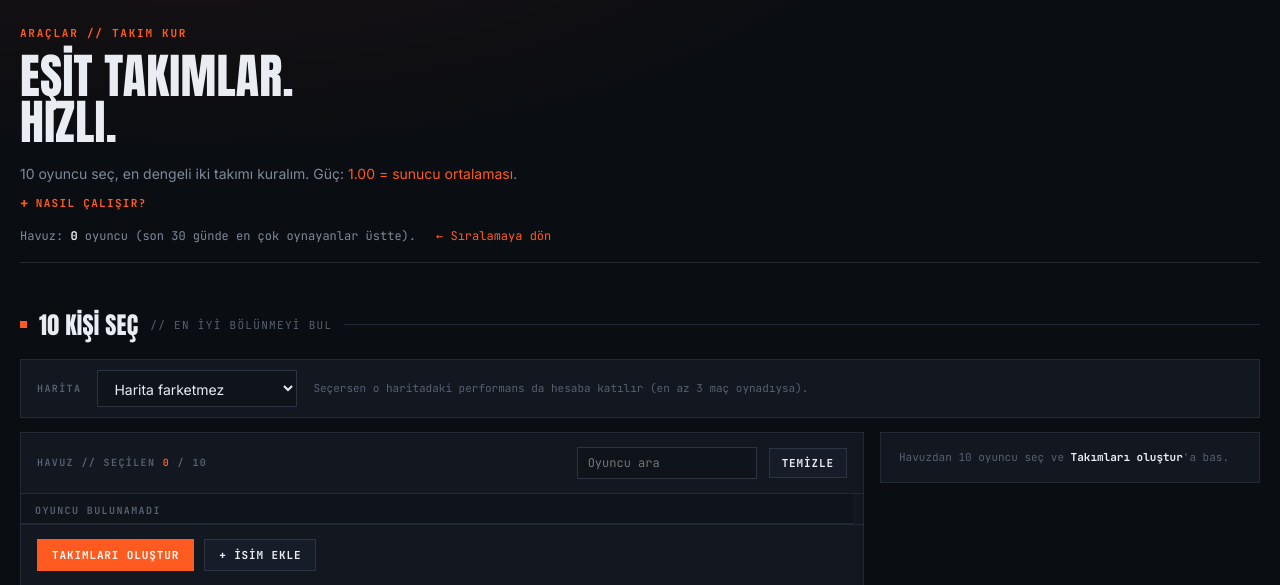
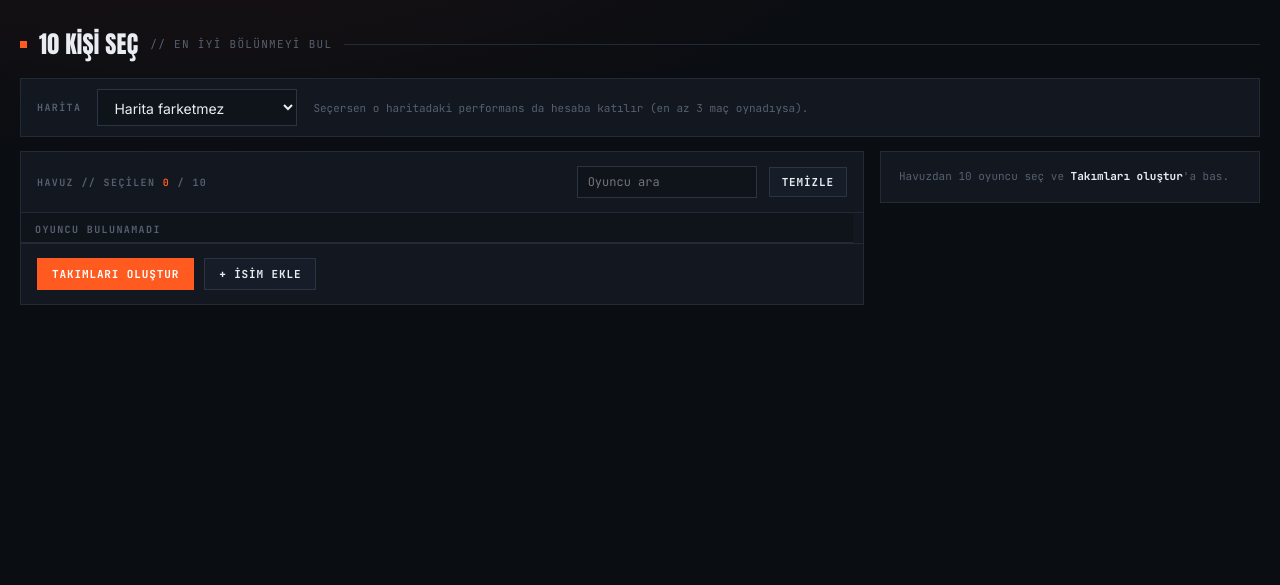
Before and after one commit to 5v5stats/5v5stats, a Flask app: page /balancer in a window 1280 px wide. Shown: the part 69-654 px from the top of the page. Run offline with Flask 3, Linux system fonts and the light colour scheme; data that the repository does not hold is empty; some libraries are stand-ins or nearby versions.

Commit message:
Takım Kur: drop the intro block, the page opens on the player picker
Co-Authored-By: Claude Opus 5.5 <noreply@anthropic.com>

```diff
--- a/web/templates/balancer.html
+++ b/web/templates/balancer.html
@@ -65,32 +65,7 @@ main.wrap { max-width:1480px; }  /* this page uses the extra width for the playe
 </style>
 {% endblock %}
 {% block body %}
-<style>
-  .how { margin-top:10px; max-width:640px; color:var(--muted); font-size:13px; }
-  .how summary { cursor:pointer; color:var(--accent); font:700 11px var(--mono); letter-spacing:.12em; text-transform:uppercase;
-    list-style:none; display:inline-flex; align-items:center; gap:6px; }
-  .how summary::-webkit-details-marker { display:none; }
-  .how summary::before { content:"+"; font-size:14px; } .how[open] summary::before { content:"−"; }
-  .how ul { margin:8px 0 0; padding-left:18px; } .how li { margin:4px 0; }
-</style>
-<section class="hero">
-  <div class="eyebrow">Araçlar // Takım kur</div>
-  <div class="display xl">Eşit takımlar.<br>Hızlı.</div>
-  <div class="dim" style="max-width:640px">10 oyuncu seç, en dengeli iki takımı kuralım. Güç: <span class="acc">1.00 = sunucu ortalaması</span>.</div>
-  <details class="how">
-    <summary>Nasıl çalışır?</summary>
-    <ul>
-      <li>Güç skoru oyuncunun tüm maç geçmişinden gelir; son 30 günün formu da biraz etki eder. Kimse 0'ın altına düşmez.</li>
-      <li>Harita seçersen o haritadaki performans da hesaba katılır.</li>
-      <li>10 oyuncunun 5'e 5 bölünebileceği 252 yolun hepsi denenir. Sadece toplam güce değil, en iyiyle en iyinin,
-        ikinciyle ikincinin (ve devamı) ne kadar denk olduğuna da bakılır.</li>
-    </ul>
-  </details>
-  <div class="meta-line" style="margin-top:14px"><span>Havuz: <b>{{ pool|length }}</b> oyuncu (son 30 günde en çok oynayanlar üstte).</span>
-    <a class="acc" href="{{ url_for('stats_home') }}" style="text-decoration:none">&larr; Sıralamaya dön</a></div>
-</section>
-
-<div class="sec"><h2>10 kişi seç</h2><small>// en iyi bölünmeyi bul</small></div>
+<div class="sec" style="margin-top:26px"><h2>10 kişi seç</h2><small>// en iyi bölünmeyi bul</small></div>
 <div class="mapbar box">
   <label for="map" class="lbl acc">Harita</label>
   <select id="map" onchange="if (last) build()">
```
